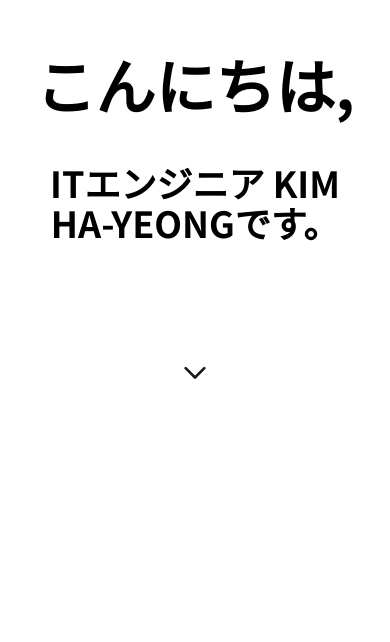
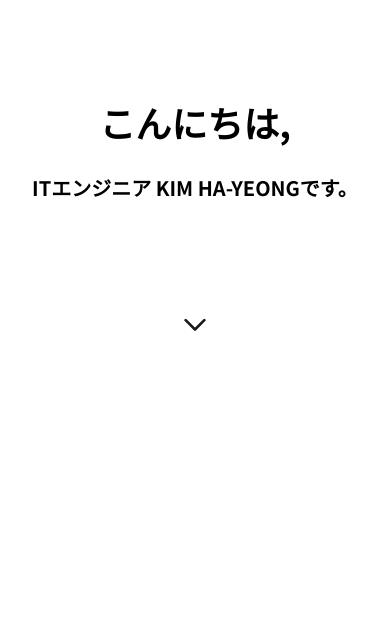
Before and after one commit to khyiao0829/Portfolio, a React (Create React App) app: page / in a window 390 px wide. Shown: the part 202-844 px from the top of the page. Built offline with nearby package versions, Linux system fonts and the light colour scheme.

Commit message:
Update Hero Component

```diff
--- a/src/components/About.js
+++ b/src/components/About.js
@@ -19,7 +19,6 @@ function About() {
       style={{ backgroundColor: '#ffffff' }}
     >
       <div className="relative z-10">
-        {/* 프로필 */}
         <div className="flex flex-col md:flex-row items-start md:items-center gap-10 mb-12 max-w-xl mx-auto">
 
           <div className="flex-1">
@@ -34,10 +33,8 @@ function About() {
           </div>
         </div>
 
-        {/* 구분선 */}
         <hr className="border-gray-300 mb-12" />
 
-        {/* 학력 타임라인 */}
         <div className="max-w-3xl mx-auto mb-16 px-4 text-left">
           <h2 className="text-2xl font-semibold text-center mb-6">学歴</h2>
           <ul className="space-y-6 border-l-2 border-blue-500 pl-6">
@@ -53,7 +50,6 @@ function About() {
           </ul>
         </div>
 
-        {/* 스킬과 프레임워크 카드 */}
         <div className="max-w-4xl mx-auto mb-16 px-4 grid md:grid-cols-2 gap-10">
           <div className="bg-white rounded-xl shadow-lg p-6 hover:shadow-xl transition">
             <h2 className="text-xl font-semibold text-center mb-4">プログラミング言語</h2>
@@ -65,7 +61,6 @@ function About() {
           </div>
         </div>
 
-        {/* 프로젝트 카드 */}
         <div className="max-w-3xl mx-auto mb-16 px-4 text-left">
           <div className="bg-white rounded-xl shadow-lg p-6 hover:shadow-xl transition">
             <h2 className="text-xl font-semibold text-center mb-4">プロジェクト</h2>
--- a/src/components/ProjectDetail.jsx
+++ b/src/components/ProjectDetail.jsx
@@ -32,7 +32,7 @@ function ProjectDetail() {
   const { id } = useParams();
   const navigate = useNavigate();
 
-  // id에 맞는 프로젝트 찾기
+
   const project = projects.find((p) => p.id === id);
 
   if (!project) {
@@ -65,7 +65,6 @@ function ProjectDetail() {
         ))}
       </div>
 
-      {/* 우측 하단 "戻る" 버튼 */}
       <button
         onClick={() => navigate(-1)}
         className="absolute bottom-4 right-4 px-4 py-2 bg-blue-600 text-white rounded hover:bg-blue-700 transition flex items-center gap-2"
--- a/src/components/hero.js
+++ b/src/components/hero.js
@@ -3,25 +3,27 @@ import ScrollDownArrow from "./ScrollDownArrow";
 
 function Hero() {
   return (
-    <section className="min-h-screen flex flex-col justify-center items-center bg-white text-black text-center px-4 py-12">
+    <section className="h-screen flex flex-col justify-center items-center bg-white text-black text-center px-4">
       <motion.div
-        className="font-sans text-6xl font-bold"
+        className="font-sans text-4xl sm:text-5xl md:text-6xl font-bold"
         initial={{ opacity: 0, y: 50 }}
         animate={{ opacity: 1, y: 0 }}
         transition={{ duration: 0.8 }}
       >
         こんにちは,
       </motion.div>
+
       <motion.p
-        className="font-sans text-4xl font-bold mt-12 "
+        className="font-sans text-xl sm:text-2xl md:text-4xl font-bold mt-8 md:mt-12"
         initial={{ opacity: 0, y: 40 }}
         animate={{ opacity: 1, y: 0 }}
         transition={{ duration: 0.8, delay: 0.8 }}
       >
         ITエンジニア  KIM HA-YEONGです。
       </motion.p>
+
       <motion.div
-      className="font-sans text-lg font-semibold underline underline-offset-4 hover:text-gray-700 transition mt-8 cursor-pointer"
+        className="font-sans text-lg font-semibold underline underline-offset-4 hover:text-gray-700 transition mt-6 md:mt-8 cursor-pointer"
         initial={{ opacity: 0 }}
         animate={{ opacity: 1 }}
         transition={{ duration: 1, delay: 1.7 }}
@@ -34,7 +36,6 @@ function Hero() {
       >
         <ScrollDownArrow />
       </motion.div>
-
     </section>
   );
 }
```
Lines whose indentation alone changed are shown as unchanged.
